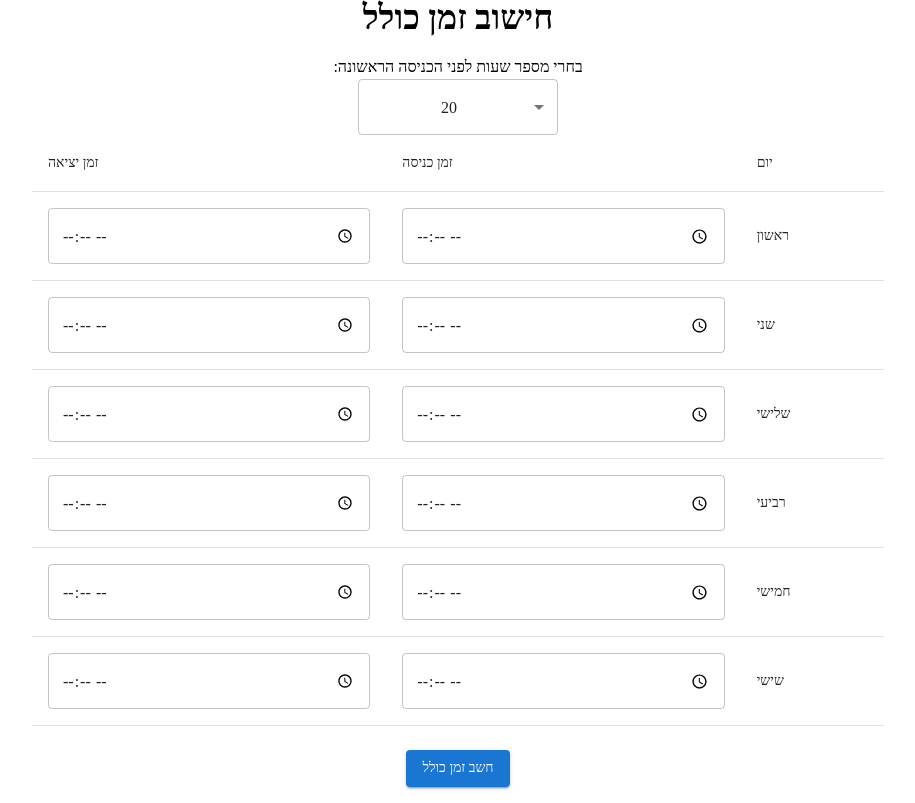
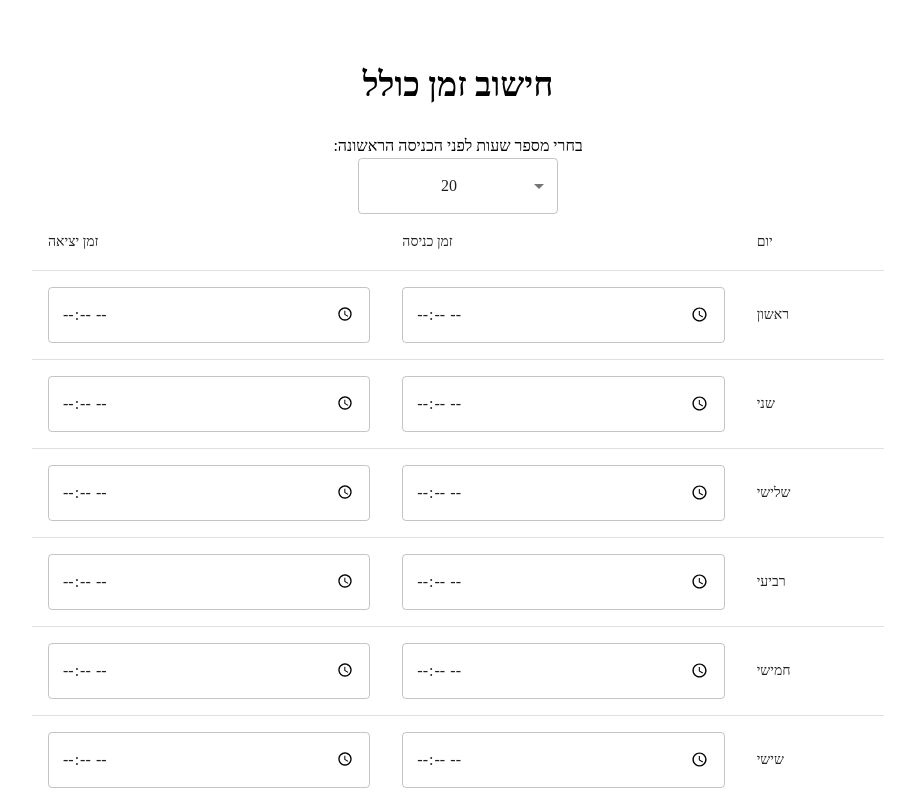
Before and after one commit to GreenArmy18/time-tracker, a React (Create React App) app: page / in a window 1280 px wide. Shown: the whole page, without its empty margins (182-1097 px from the left). Built offline with nearby package versions, Linux system fonts and the light colour scheme.

Commit message:
some design

```diff
--- a/src/App.js
+++ b/src/App.js
@@ -75,11 +75,16 @@ function App() {
       dir="rtl"
       textAlign="right"
     >
-      <Container maxWidth="md">
-      <Typography variant="h4" align="center" gutterBottom>
-        <Box fontFamily="Assistant" fontWeight="bold">
-          חישוב זמן כולל
-        </Box>
+      <div className="content-wrapper">
+      <Container maxWidth="md" style={{ minHeight: '100vh', overflowY: 'auto' }}>
+      <Typography variant="h4" align="center" gutterBottom style={{ fontSize: '1.5rem' }} className="headline">
+      <Box display="flex" justifyContent="center" alignItems="center">
+        <Typography variant="h4" align="center" gutterBottom>
+          <Box fontFamily="Assistant" fontWeight="bold">
+            חישוב זמן כולל
+          </Box>
+        </Typography>
+      </Box>
       </Typography>
 
         <Box mt={2} textAlign="center">
@@ -99,7 +104,7 @@ function App() {
           </TextField>
         </Box>
 
-        <TableContainer>
+        <TableContainer style={{ overflowX: 'auto' }}>
           <Table>
             <TableHead>
               <TableRow>
@@ -144,6 +149,7 @@ function App() {
           <Typography variant="h6">{result}</Typography>
         </Box>
       </Container>
+      </div>
     </Box>
   </ThemeProvider>
   );
--- a/src/index.css
+++ b/src/index.css
@@ -18,3 +18,18 @@ code {
   font-family: source-code-pro, Menlo, Monaco, Consolas, 'Courier New',
     monospace;
 }
+
+@media (max-width: 600px) {
+  .headline {
+    font-size: 24px;
+  }
+}
+.content-wrapper {
+  position: fixed;
+  top: 0;
+  bottom: 0;
+  left: 0;
+  right: 0;
+  overflow-y: scroll;
+  padding-top: 64px; /* Adjust this value if necessary to account for the height of the header */
+}
```
Also changed, not shown: src/App.css (line endings or trailing spaces).
